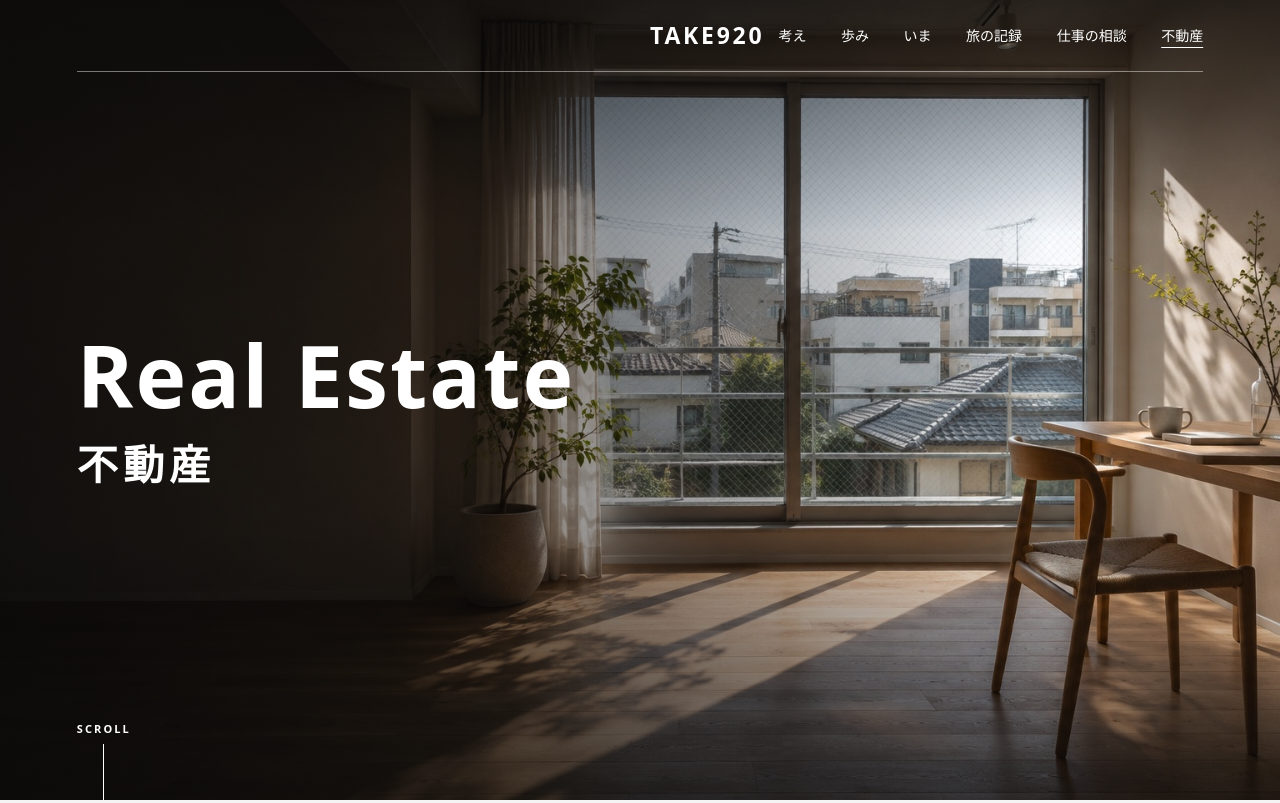
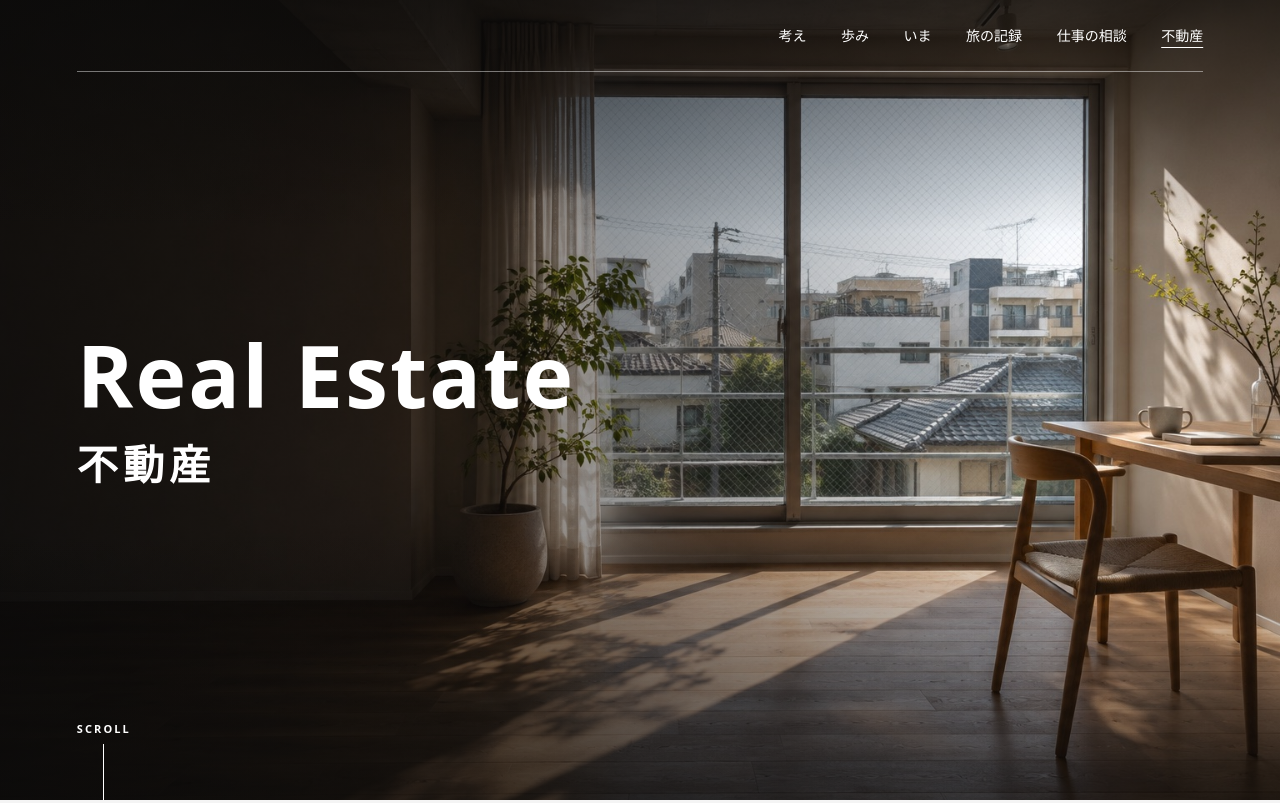
Before and after one commit to take290/take920-site, a plain HTML site: page realestate/index.html in a window 1280 px wide. Shown: the top 803 px of the page. Drawn offline with Linux system fonts and the light colour scheme.

Commit message:
Remove TAKE920 wordmark; fix dark-mode color

```diff
--- a/realestate/index.html
+++ b/realestate/index.html
@@ -10,7 +10,6 @@
 <body class="estate">
 <header>
   <div class="header-inner">
-    <a class="wordmark" href="../" aria-label="TAKE920 トップページ">TAKE920</a>
     <nav aria-label="サイトナビゲーション">
       <a href="../thinking/">考え</a>
       <a href="../story/">歩み</a>
```
